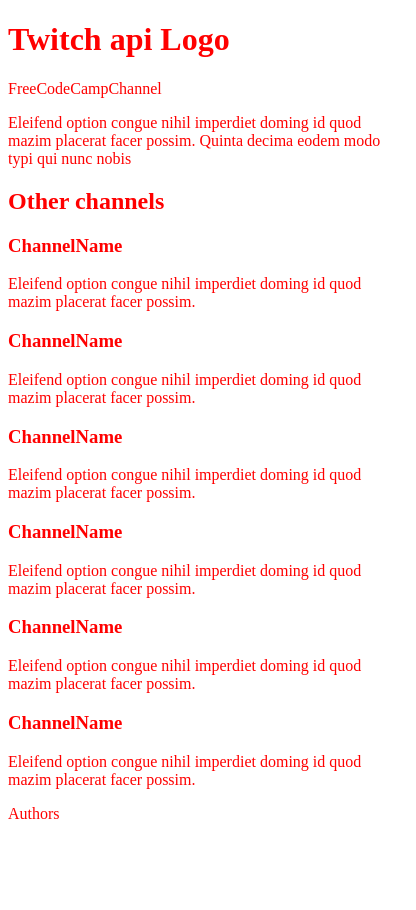
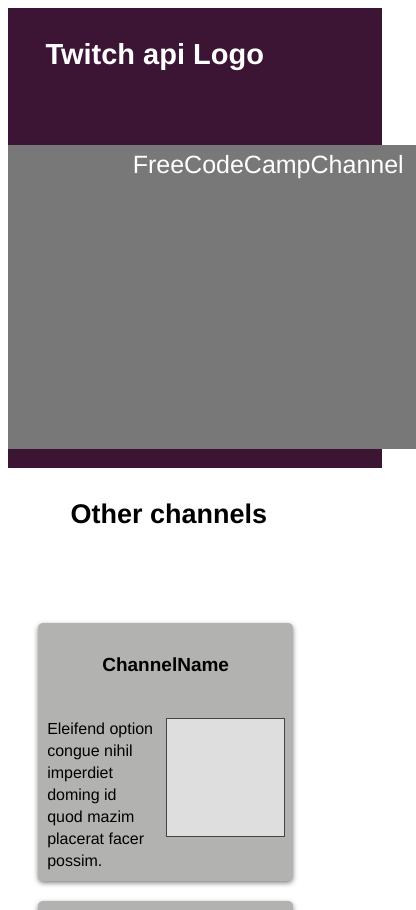
Before and after one commit to maciejsartys/twitchtvAPI_FCC, a website: page app/index.html in a window 390 px wide. Shown: the top 910 px of the page, 416 px wide, since content can reach past the window. Before the commit the page ends 844 px from the top, so only its background shows below. Drawn offline with nearby package versions, Linux system fonts and the light colour scheme; files that its build step writes are made by us from their sources; no server answers.

Commit message:
Add CSS styles

```diff
--- a/sass/style.scss
+++ b/sass/style.scss
@@ -1,5 +1,265 @@
-$text-color: red;
+body {
+  background-color: rgb(255, 255, 255);
+  font: 400 1em/1.38 Helvetica;
+  color: rgb(0, 0, 0);
+}
 
-body {
-  color: $text-color;
+.authors {
+  float: left;
+  width: 18.7994791666%;
+  margin-left: 10%;
+  padding-left: 25px;
+  font-size: 1em;
+  line-height: 0;
+  color: rgb(0, 0, 0);
 }
+
+.channel {
+  margin: 10px;
+  position: relative;
+  float: left;
+  width: 255px;
+  height: 258px;
+  border-radius: 5px;
+  background-color: #b2b2b1;
+  box-shadow: 0 2px 5px rgba(0, 0, 0, .5);
+}
+
+.channel-description {
+  position: relative;
+  float: left;
+  clear: both;
+  width: 42.5061274509%;
+  min-height: 189px;
+  margin: 10px 0 0 3.75613%;
+  font-size: 1em;
+  color: rgb(0, 0, 0);
+}
+
+.channel-img {
+  position: relative;
+  float: left;
+  width: 117px;
+  height: 117px;
+  margin: 10px 0 0 10px;
+  border: 1px solid rgb(68, 68, 68);
+  background-color: rgb(222, 222, 222);
+}
+
+.channel-title {
+  float: left;
+  width: 92.5490196078%;
+  margin-left: 3.92157%;
+  padding-top: 10px;
+  padding-bottom: 10px;
+  font-size: 1.188em;
+  text-align: center;
+  color: rgb(0, 0, 0);
+}
+
+.container {
+  clear: both;
+  padding-top: 80px;
+  padding-right: 1px;
+  padding-left: 1px;
+  margin: auto;
+  width: 80%;
+}
+
+.footer {
+  float: left;
+  clear: both;
+  width: 100%;
+  height: 25px;
+  margin-top: 50px;
+  background-color: rgb(195, 195, 195);
+}
+
+.header {
+  float: left;
+  width: 100%;
+  height: 460px;
+  background-color: #3c1434;
+}
+
+.logo {
+  float: left;
+  width: 264px;
+  height: 55px;
+  min-height: 46px;
+  margin-left: 10%;
+  padding-left: 25px;
+  border-radius: 3px;
+  font-size: 1.813em;
+  line-height: 1.88;
+  color: rgb(255, 255, 255);
+}
+
+.main-channel-description {
+  float: left;
+  clear: both;
+  width: 88.7283236994%;
+  min-height: 146px;
+  margin: 25px 0 0 5.37392%;
+  border-radius: 3px;
+  font-size: 1em;
+  text-align: center;
+  color: rgb(255, 255, 255);
+}
+
+.main-channel-name {
+  float: left;
+  width: 346px;
+  height: 73px;
+  padding-top: 20px;
+  padding-bottom: 20px;
+  border-radius: 3px;
+  font-size: 1.563em;
+  text-align: center;
+  color: rgb(255, 255, 255);
+}
+
+.main-text {
+  position: relative;
+  float: left;
+  clear: both;
+  z-index: 32;
+  width: 28.8333333333%;
+  height: 244px;
+  margin: 45px 0 0 15.25%;
+}
+
+.section {
+  float: left;
+  clear: both;
+  width: 100%;
+}
+
+.section-name {
+  float: left;
+  margin: 28px 0 0 10%;
+  padding-left: 25px;
+  border-radius: 3px;
+  font-size: 1.688em;
+  color: rgb(0, 0, 0);
+}
+
+.stream-container {
+  float: left;
+  width: 408px;
+  height: 304px;
+  margin: 23px 0 0 5.91667%;
+  background-color: rgb(120, 120, 120);
+}
+@media(max-width: 906px) {
+  .channel .channel-description,
+  .channel .channel-img {
+    position: relative;
+  }
+
+  .container {
+    margin-top: 81px;
+    margin-left: 4.96689%;
+  }
+
+  .container .channel {
+    position: relative;
+  }
+
+  .footer .authors,
+  .header .logo {
+    margin-left: 9.99759%;
+  }
+
+  .header .main-text {
+    position: relative;
+    z-index: 32;
+    width: 30.0220750551%;
+    margin-left: 10.04415%;
+  }
+
+  .header .stream-container {
+    margin-left: 4.89273%;
+  }
+
+  .main-text .main-channel-description {
+    width: 68.9568014705%;
+    margin-left: 16.99219%;
+    font-style: normal;
+  }
+
+  .main-text .main-channel-name {
+    width: auto;
+    text-align: left;
+    -webkit-transition: all 0.2s;
+    -moz-transition: all 0.2s;
+    -o-transition: all 0.2s;
+    -ms-transition: all 0.2s;
+    transition: all 0.2s;
+  }
+
+  .section .section-name {
+    width: 84.0679370339%;
+    margin-left: 1.97986%;
+  }
+}
+
+@media(max-width: 840px) {
+  body {
+    font-size: 1em;
+  }
+
+  .channel .channel-description,
+  .channel .channel-img {
+    position: relative;
+  }
+
+  .container {
+    margin-left: 4.96652%;
+  }
+
+  .container .channel {
+    position: relative;
+  }
+
+  .footer .authors {
+    margin-left: 10%;
+    padding-left: 0;
+  }
+
+  .header .logo {
+    margin-left: 9.99628%;
+    padding-left: 0;
+  }
+
+  .header .main-text {
+    position: relative;
+    float: none;
+    clear: none;
+    z-index: 32;
+    width: 33.3333333333%;
+    height: 73px;
+    margin-top: 64px;
+    margin-right: auto;
+    margin-left: auto;
+  }
+
+  .header .stream-container {
+    float: none;
+    margin-top: 0;
+    margin-right: auto;
+    margin-left: auto;
+  }
+
+  .main-text .main-channel-description {
+    visibility: hidden;
+    width: 66.9866071428%;
+    margin-top: 50px;
+    margin-left: -53.34003%;
+  }
+
+  .section .section-name {
+    width: 84.0675542846%;
+    margin-left: 1.99219%;
+  }
+}
```
